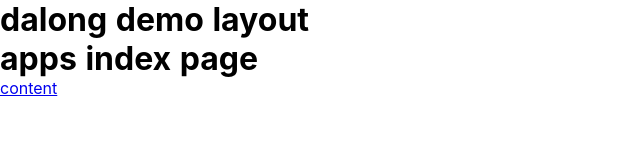
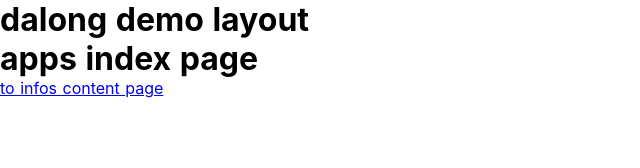
Before and after one commit to rongfengliang/nuxtjs-demo, a Nuxt app: page /apps in a window 1280 px wide. Shown: the top 168 px of the page, without its empty margins (0-640 px from the left). Built offline with nearby package versions, Linux system fonts and the light colour scheme.

Commit message:
add code for nested

```diff
--- a/pages/apps/index.vue
+++ b/pages/apps/index.vue
@@ -1,6 +1,6 @@
 <template>
 <div class="container">
   <h1>apps index page</h1>
-  <a href="/:apps/content" >content </a>
+  <router-link  to="/infos/app/content">to infos content page</router-link>
 </div>
 </template>
```
